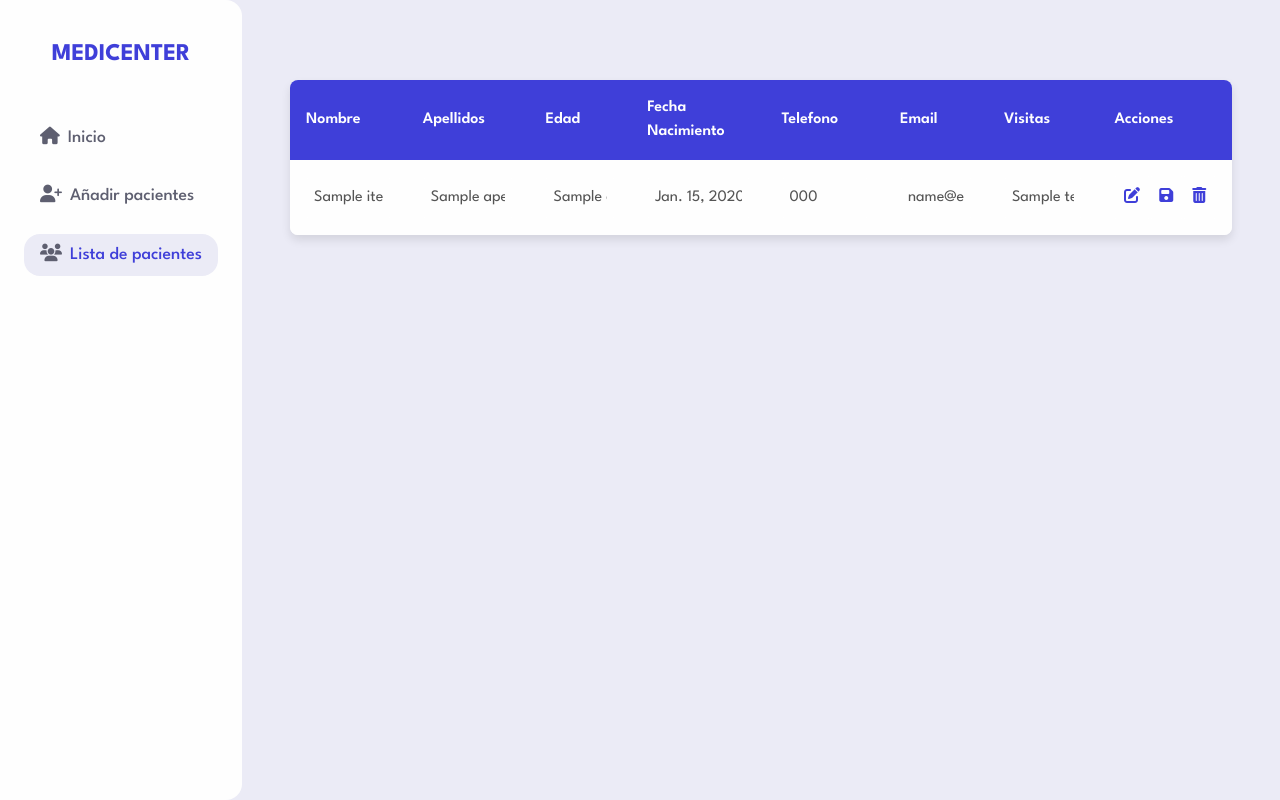
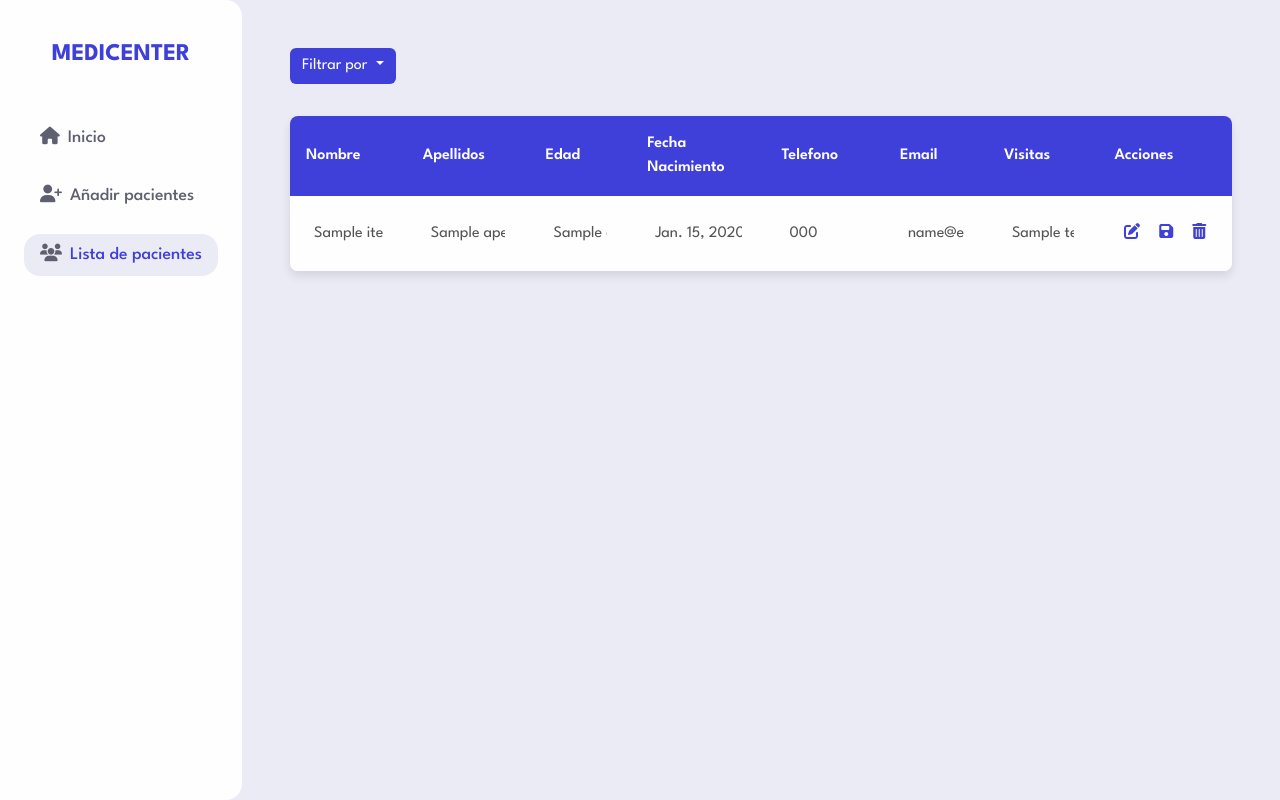
Before and after one commit to NataMellado/evaBackend4, a Django app: page /users/ in a window 1280 px wide. Run offline with Django 5.2, Linux system fonts and the light colour scheme; tables that the repository leaves empty hold one stand-in row (values such as "Sample post"); a database or web service that is not in the repository returns one stand-in record (values such as "Sample title"); data that the repository does not hold is empty; some libraries are stand-ins or nearby versions.

Commit message:
Add filter dropdown

```diff
--- a/static/css/styles.css
+++ b/static/css/styles.css
@@ -255,3 +255,15 @@ td.actions {
 .modal-body i {
   font-size: 3rem;
 }
+
+/* Dropdown */
+.dropdown-custom {
+  background-color: var(--bright-blue);
+  color: var(--white) !important;
+  border: none !important;
+}
+
+.dropdown-custom:focus,
+.dropdown-custom:hover {
+  background-color: var(--dark-blue);
+}
--- a/templates/users_list.html
+++ b/templates/users_list.html
@@ -4,6 +4,15 @@
     <script>
         var personas = {{ users_to_json|safe }};
     </script>
+
+    <div class="dropdown">
+        <button class="btn dropdown-custom dropdown-toggle" type="button" data-bs-toggle="dropdown" aria-expanded="false">
+          Filtrar por
+        </button>
+        <ul class="dropdown-menu">
+          <li><a class="dropdown-item" href="#">Pacientes menores de edad</a></li>
+        </ul>
+    </div>
 
     <table>
         <thead>
```
Also changed, not shown: requirements.txt (added, +10 -0 lines), 1 other file.
